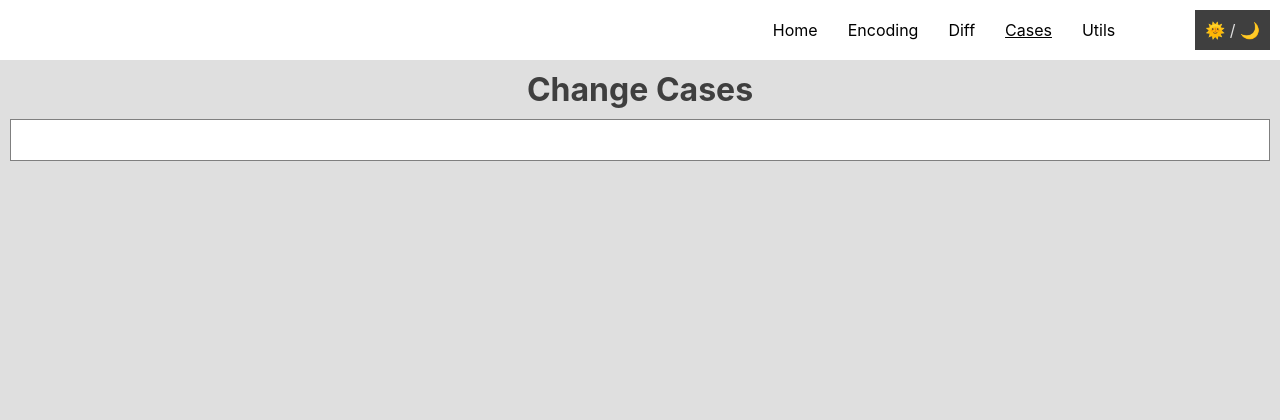
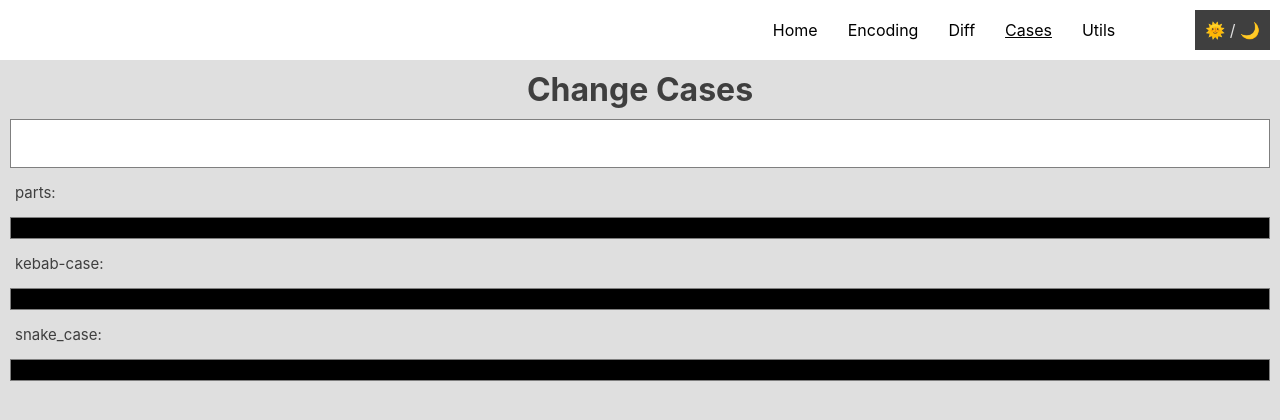
Before and after one commit to ravenscar/pauls-tools, a React (Create React App) app: page /cases in a window 1280 px wide. Shown: the top 420 px of the page. Built offline with nearby package versions, Linux system fonts and the light colour scheme.

Commit message:
add some styling to cases add renderer for snake case

```diff
--- a/src/pages/page-cases.tsx
+++ b/src/pages/page-cases.tsx
@@ -1,11 +1,29 @@
 import React, {useEffect} from 'react';
 import {Area, Column, Heading, Row} from './style-helpers';
 import {useSerialize} from '../storage/cache';
+import styled from '@emotion/styled';
 
 type TRenderer = (parts: string[]) => {
 	name: string;
 	value: string;
 };
+
+export const Input = styled.input<{flex?: number}>`
+	font-size: 200%;
+	${props => (props['flex'] ? `flex: ${props['flex']};` : '')}
+`;
+
+export const Pre = styled.pre<{flex?: number}>`
+	font-size: 200%;
+	background-color: black;
+	text-align: center;
+	padding: 10px;
+	border: 1px solid ${props => props.theme.colors.tableBorder};
+	${props => (props['flex'] ? `flex: ${props['flex']};` : '')}
+	&:hover {
+		background-color: ${props => props.theme.colors.tableBorder};
+	}
+`;
 
 const kebabRenderer: TRenderer = parts => {
 	console.log('Parts: ', JSON.stringify(parts));
@@ -15,7 +33,15 @@ const kebabRenderer: TRenderer = parts => {
 	};
 };
 
-const renderers: TRenderer[] = [kebabRenderer];
+const snakeRenderer: TRenderer = parts => {
+	console.log('Parts: ', JSON.stringify(parts));
+	return {
+		name: 'snake_case',
+		value: parts.join('_'),
+	};
+};
+
+const renderers: TRenderer[] = [kebabRenderer, snakeRenderer];
 
 const Cases = () => {
 	const [raw, setRaw] = React.useState('');
@@ -74,15 +100,22 @@ const Cases = () => {
 		<Column>
 			<Heading>Change Cases</Heading>
 			<Row>
-				<Area value={raw} flex={1} onChange={e => setRaw(e.target.value)} />
+				<Input value={raw} flex={1} onChange={e => setRaw(e.target.value)} />
 			</Row>
-			<Row>{parts.join(' ')}</Row>
+			<Case name='parts' value={parts.join(' ')} />
 			{renderers.map(r => {
 				const result = r(parts);
-				return <Row key={result.name}>{result.value}</Row>;
+				return <Case key={result.name} {...result} />;
 			})}
 		</Column>
 	);
 };
 
+const Case = ({name, value}: {name: string; value: string}) => (
+	<>
+		<p>{name}:</p>
+		<Pre onClick={() => navigator.clipboard.writeText(value)}>{value}</Pre>
+	</>
+);
+
 export default Cases;
--- a/src/theme.tsx
+++ b/src/theme.tsx
@@ -80,6 +80,13 @@ export const getGlobalStyles = (theme: Theme) => css`
 		border: 1px solid ${theme.colors.tableBorder};
 		padding: 5px;
 	}
+
+	input {
+		background-color: ${theme.colors.background2};
+		color: ${theme.colors.text};
+		border: 1px solid ${theme.colors.tableBorder};
+		padding: 5px;
+	}
 `;
 
 export const lightTheme = {
```
